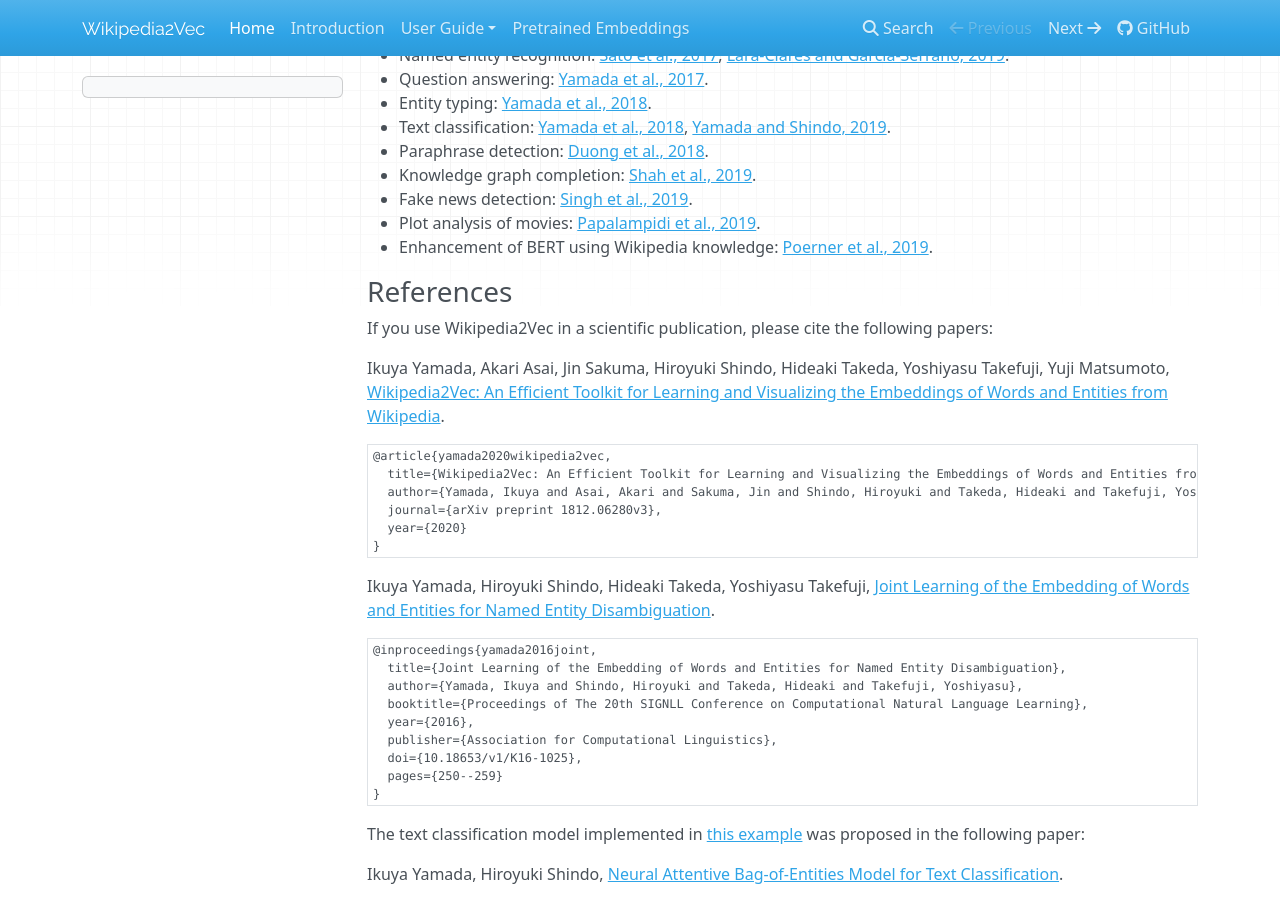
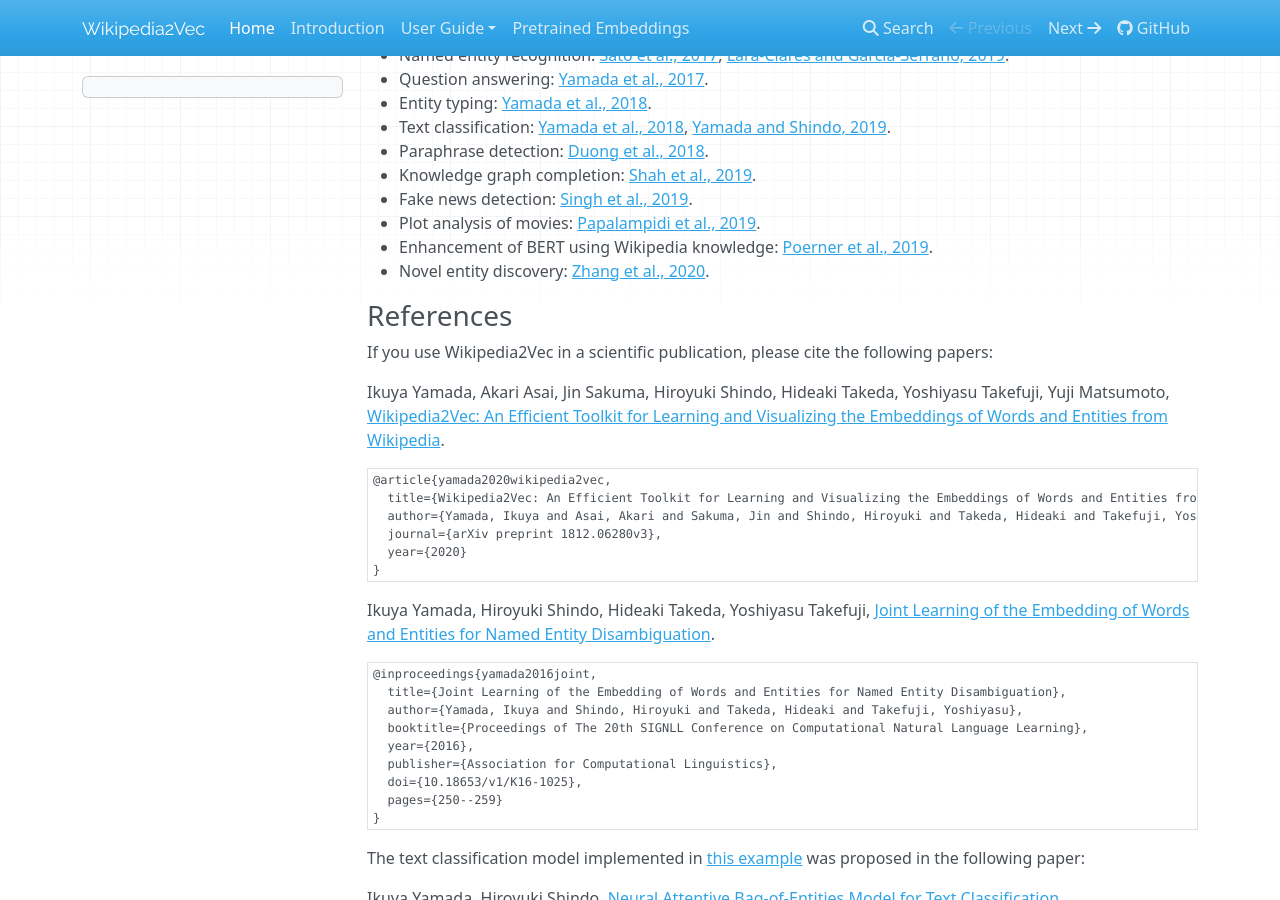
Before and after one commit to wikipedia2vec/wikipedia2vec, an MkDocs documentation site: the page built from docs/index.md, in a window 1280 px wide and 900 px high, scrolled down 711 px. Built offline with MkDocs 1.6.1, drawn with Linux system fonts in a browser that asks for light colours; nearby versions of some CDN libraries; old or Windows-style settings are respelled for this version of MkDocs.

Commit message:
add a link to zhang et al. paper

```diff
--- a/docs/index.md
+++ b/docs/index.md
@@ -33,6 +33,7 @@
 * Fake news detection: [Singh et al., 2019](https://arxiv.org/abs/1906.11126).
 * Plot analysis of movies: [Papalampidi et al., 2019](https://arxiv.org/abs/1908.10328).
 * Enhancement of BERT using Wikipedia knowledge: [Poerner et al., 2019](https://arxiv.org/abs/1911.03681).
+* Novel entity discovery: [Zhang et al., 2020](https://arxiv.org/abs/2002.00206).
 
 ### References
 
```
Also changed, not shown: README.md (+1 -0 lines).
